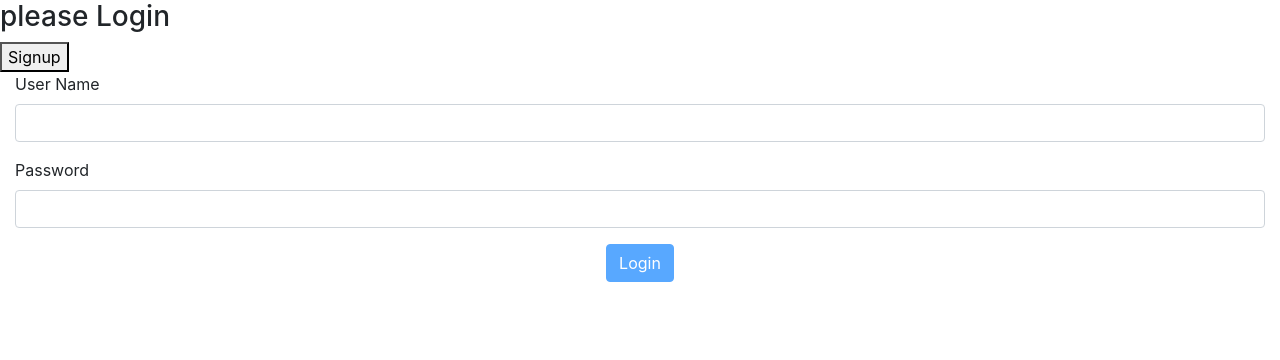
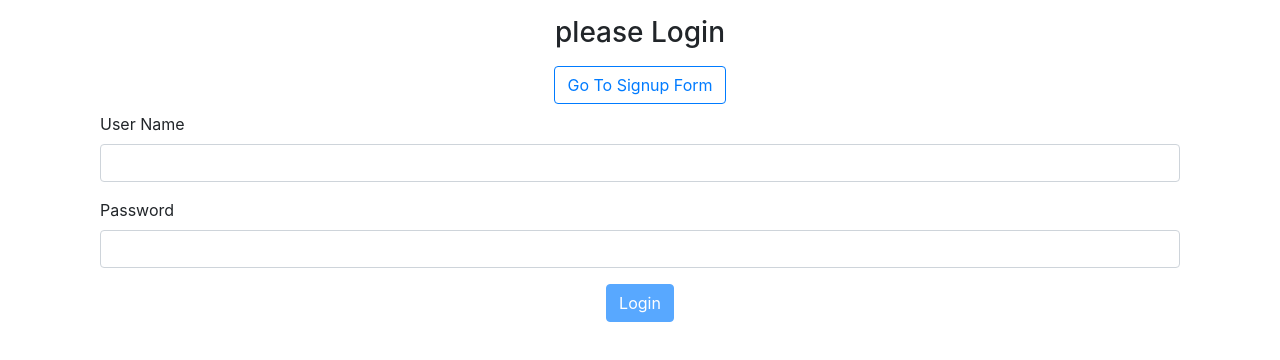
Before and after one commit to aharonhezi1/user-auth-app-front, an Angular app: page / in a window 1280 px wide. Shown: the top 360 px of the page. Built offline with nearby package versions, Linux system fonts and the light colour scheme.

Commit message:
cosmetics

```diff
--- a/src/app/login/login.component.html
+++ b/src/app/login/login.component.html
@@ -1,6 +1,9 @@
-<h3>please {{isSignupMode?'Signup':'Login'}}</h3>
+<div class="container">
+<h3  class="d-flex justify-content-center my-3">please {{isSignupMode?'Signup':'Login'}}</h3>
+<div  class="d-flex justify-content-center my-2">
+    <button class="btn btn-outline-primary" (click)="onChangeMode()">Go To {{isSignupMode?'Login':'Signup'}} Form</button>
 
-<button (click)="onChangeMode()"> {{isSignupMode?'Login':'Signup'}}</button>
+</div>
 
 <form #f="ngForm" (ngSubmit)="onSubmit(f)">
 
@@ -50,3 +53,4 @@
 
 
 </form>
+</div>
```
